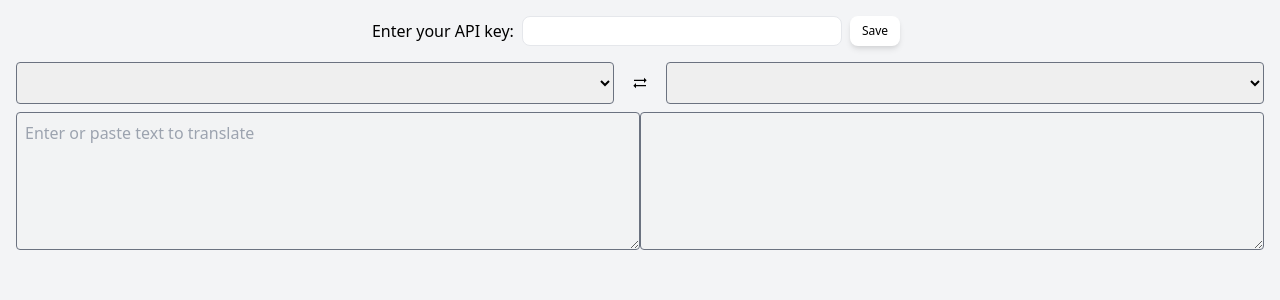
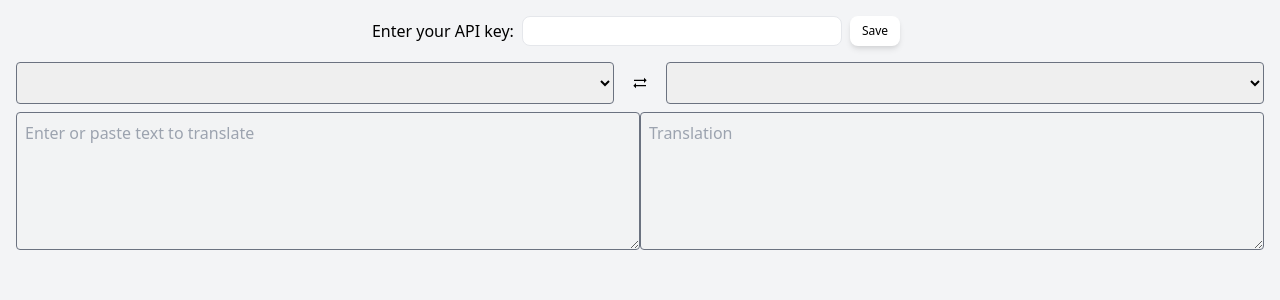
Before and after one commit to xkons/deepl-translator-react, a React (Create React App) app: page / in a window 1280 px wide. Shown: the top 300 px of the page. Built offline with nearby package versions, Linux system fonts and the light colour scheme; what tailwind-caret-color would draw is missing.

Commit message:
Add placeholder to translation form

```diff
--- a/src/components/TranslateForm.tsx
+++ b/src/components/TranslateForm.tsx
@@ -93,6 +93,7 @@ const TranslateForm = ({ query, translation, activeLanguages, languageOptions, d
                         value={translation}
                         readOnly={true}
                         disabled={disabled}
+                        placeholder="Translation"
                         className="dark:bg-gray-700 p-2 w-full border border-gray-500 rounded"
                         autoComplete="off"
                         lang={activeLanguages.target.language}
```
